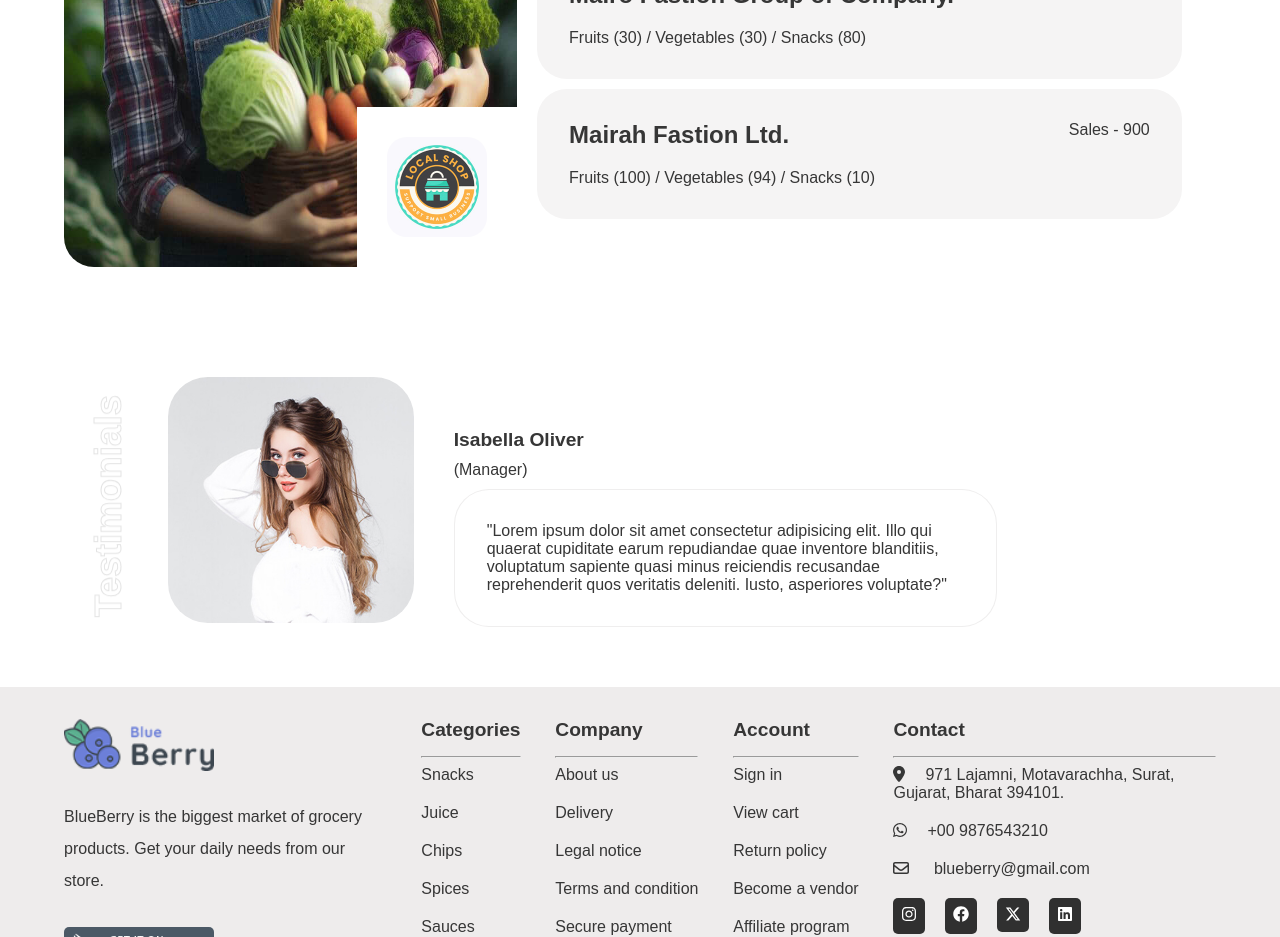
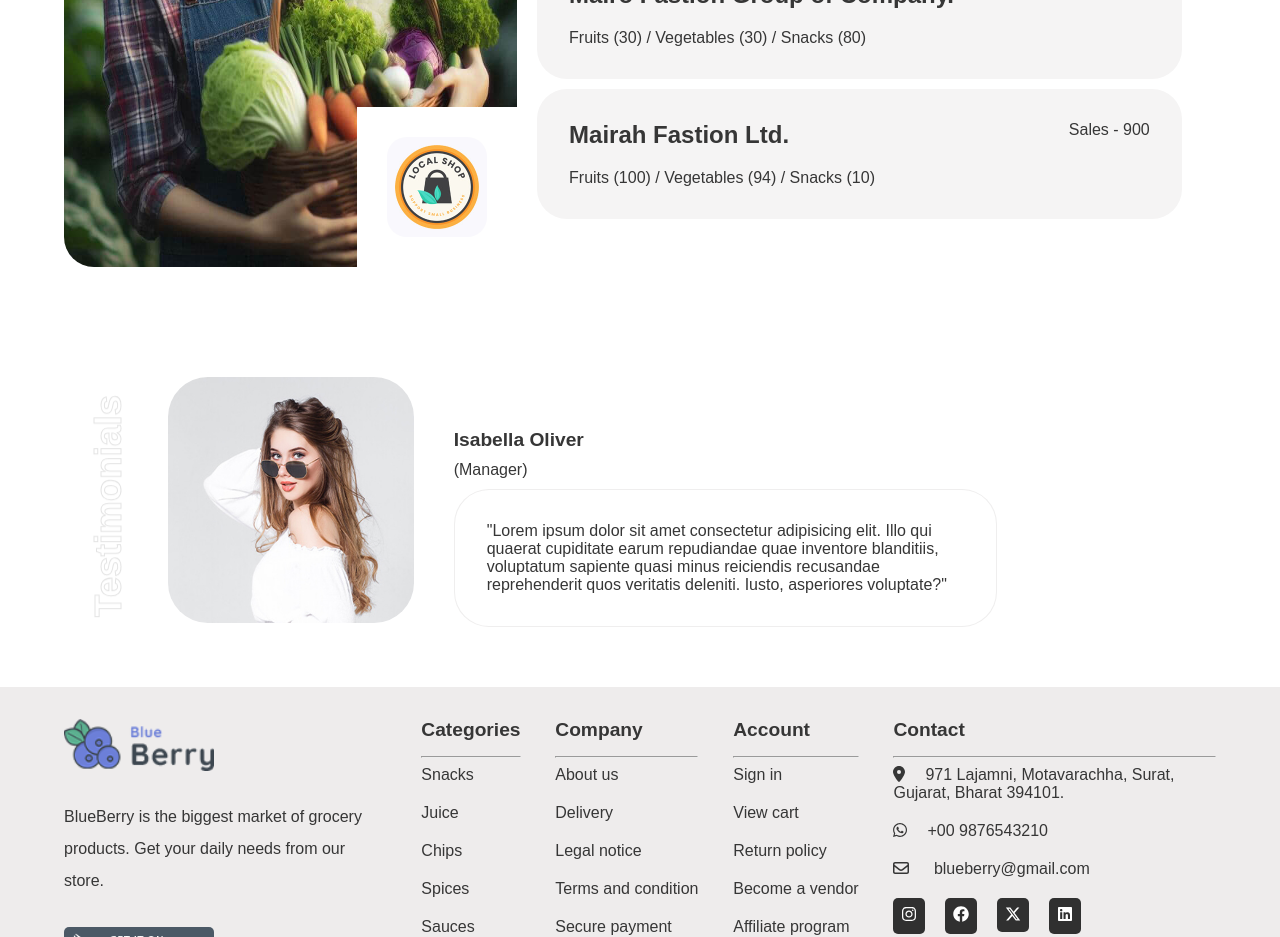
Before and after one commit to Bigslatt998/blueberry, a React (Vite) app: page / in a window 1280 px wide. Shown: the part 5400-6337 px from the top of the page. Built offline with nearby package versions, Linux system fonts and the light colour scheme; no server answers; a web font is replaced by a local one.

Commit message:
Deploy website

```diff
--- a/src/List.tsx
+++ b/src/List.tsx
@@ -261,7 +261,7 @@ import VendroII from './assets/VendroII.jpg'
 import VendroIII from './assets/VendroIII.jpg'
 import VendroIV from './assets/VendroIV.jpg'
 
-// import VendorLogo from './assets/VendorLogo.jpg'
+import VendorLogo from './assets/vendorLogo.jpg'
 import VendorLogoII from './assets/VendorLogoII.jpg'
 import VendorLogoIII from './assets/VendorLogoIII.jpg'
 import VendorLogoIV from './assets/VendorLogoIV.jpg'
@@ -271,7 +271,7 @@ import VendorLogoIV from './assets/VendorLogoIV.jpg'
 import { iVendors } from './types';
 
 export const vendorList: iVendors[] = [
-    {id: 1, Text: 'Mirah Fastion Pvt. Ltd',IMG: Vendro, Logo: VendorLogoII,
+    {id: 1, Text: 'Mirah Fastion Pvt. Ltd',IMG: Vendro, Logo: VendorLogo,
             sales: 'Fruits (230) / Vegetables (300) / Snacks (1480)', TotalSales: '2500'},
     {id: 2, Text: 'Ellah Fastion Pvt. Ltd',IMG: VendroII, Logo: VendorLogoII,
             sales: 'Fruits (150) / Vegetables (450) / Snacks (905)', TotalSales: '3900'},
--- /dev/null
+++ b/src/images.d.ts
@@ -0,0 +1,4 @@
+declare module '*.jpg'{
+    const path: string;
+    export default path
+}
```
